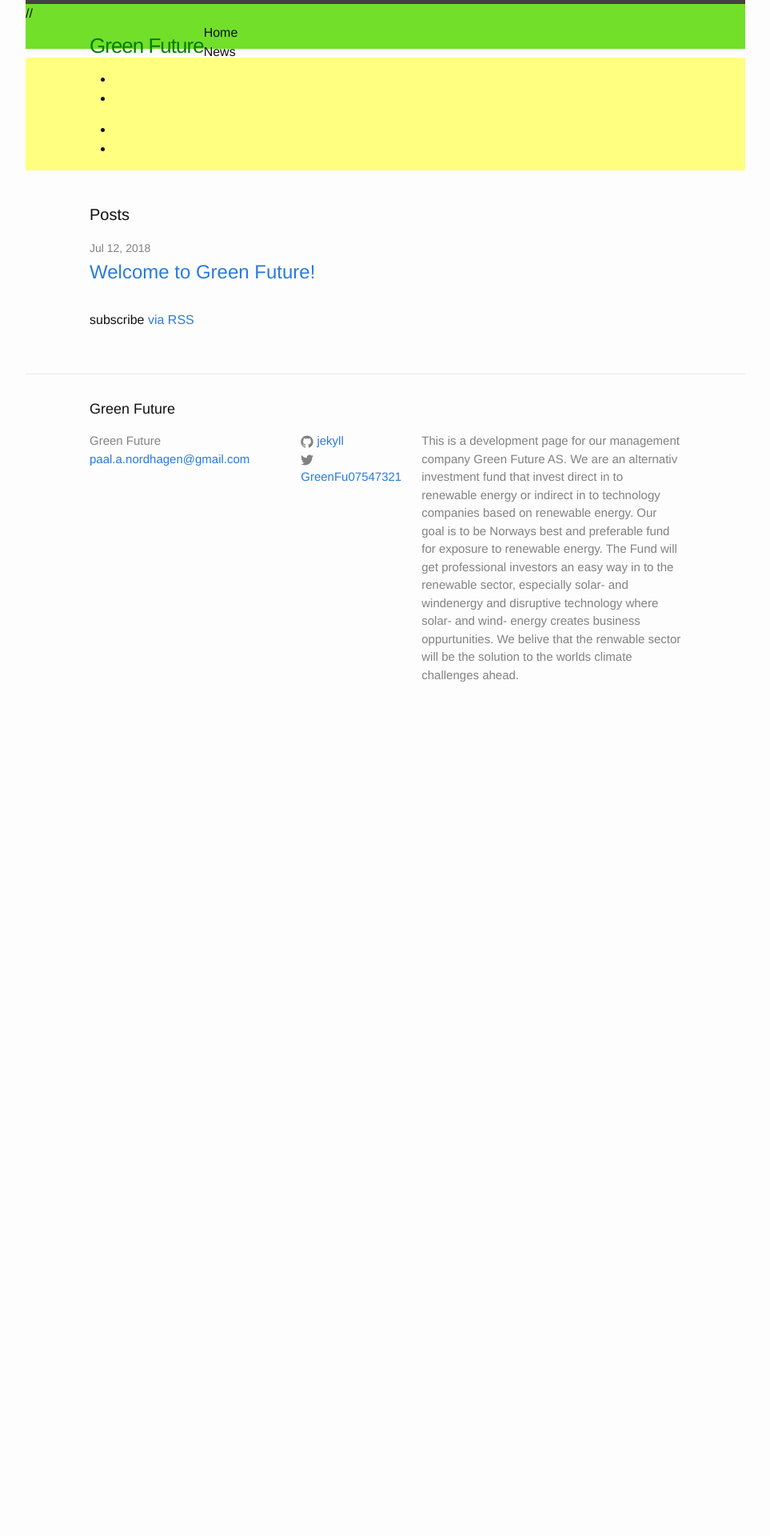
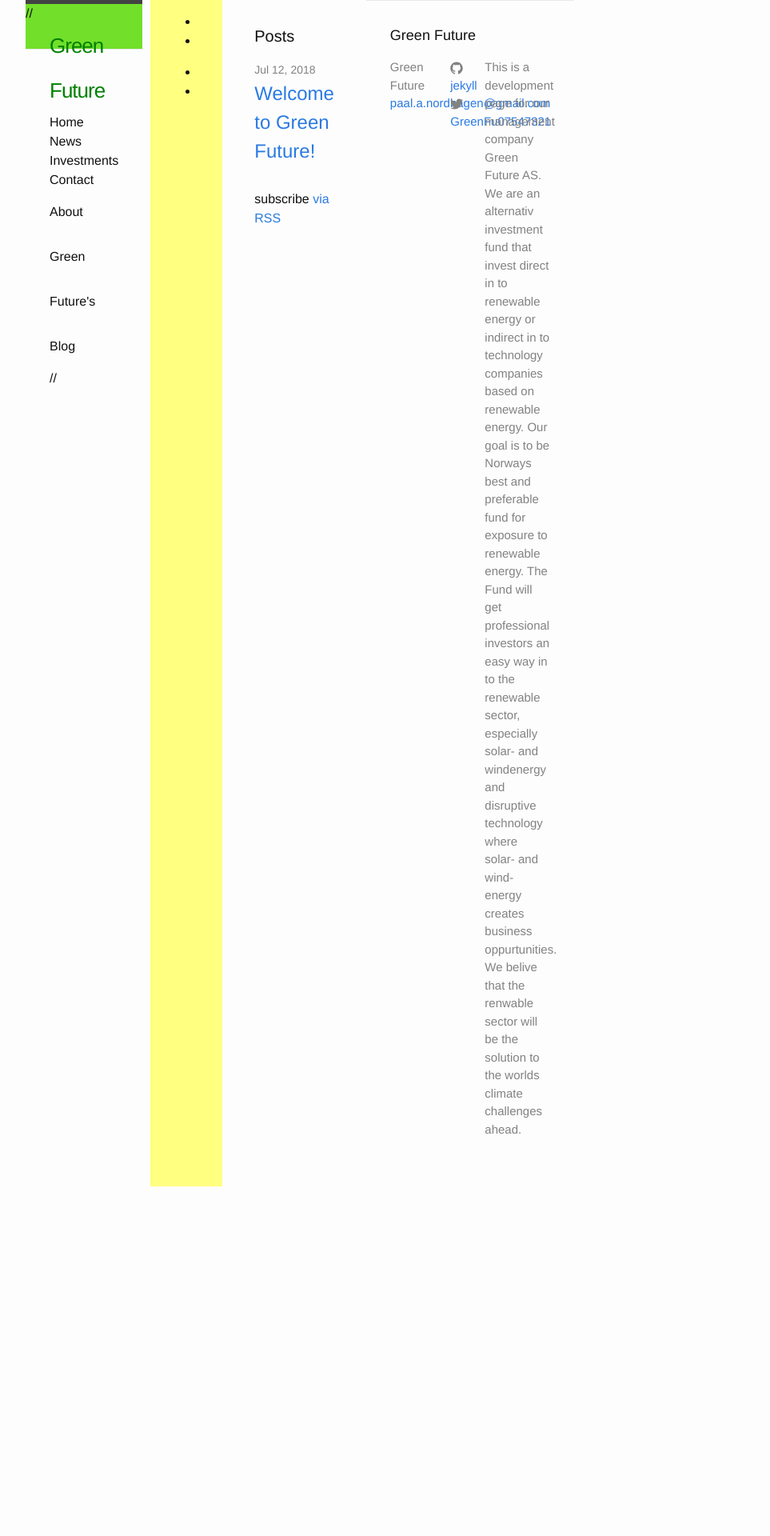
Before and after one commit to Paal-August/Paal-August.github.io, a Jekyll site: the page built from index.html, in a window 1280 px wide. Shown: the top 1920 px of the page at 80% size, without its empty margins (158-1121 px from the left). Built offline with Jekyll 4.4.1, drawn with Linux system fonts in a browser that asks for light colours; before the commit the page ends 915 px from its top, so only the background shows below that.

Commit message:
Update _layout.scss

```diff
--- a/_sass/_layout.scss
+++ b/_sass/_layout.scss
@@ -8,7 +8,7 @@
   position: relative;
   margin: auto;
   grid-gap: 10px;
-  grid-template: 1 / repeat(7, 1fr);
+  grid-template: repeat(20, 1fr) / repeat(7, 1fr);
 }
 
 .site-header {
@@ -33,8 +33,10 @@
   grid-auto-flow:column;*/
     // Positioning context for the mobile navigation icon
     //position: absolute;
+  grid-area: 1 / 1 / 3/2;
 }
 .site-menu{
+  grid-area: 3 / 2 / 5/8;
 }
 .site-main{
     width:100%;
```
